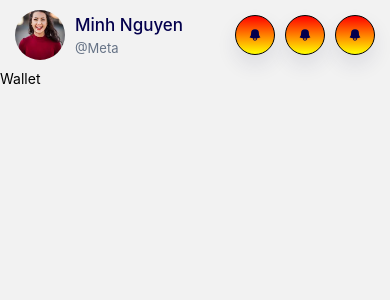
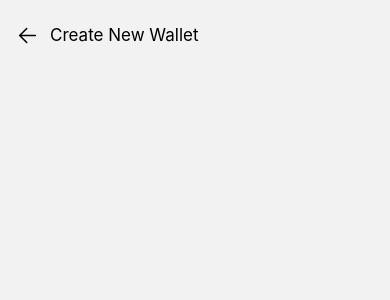
Before and after one commit to NguyenThiTuyetBang/Be-earning, a React Native app: screen /Wallet in a window 390 px wide. Shown: the top 300 px of the page. Built offline with nearby package versions, Linux system fonts and the light colour scheme.

Commit message:
Code words page

```diff
--- a/App.js
+++ b/App.js
@@ -2,8 +2,8 @@ import { useEffect, useState } from "react";
 import data from "./data.json";
 import { createStackNavigator } from "@react-navigation/stack";
 import { NavigationContainer } from "@react-navigation/native";
-import Home from "./screens/Home";
 import Wallet from "./screens/Wallet";
+import Tabs from "./navigation/tabs";
 
 export default function App() {
   const [currentData, setCurrentData] = useState([]);
@@ -33,7 +33,8 @@ export default function App() {
         }}
         initialRouteName={"Home"}
       >
-        <Stack.Screen name="Home" component={Home} />
+        {/* <Stack.Screen name="Home" component={Home} /> */}
+        <Stack.Screen name="Home" component={Tabs} />
         <Stack.Screen name="Wallet" component={Wallet} />
       </Stack.Navigator>
     </NavigationContainer>
--- /dev/null
+++ b/navigation/tabs.js
@@ -0,0 +1,74 @@
+import {
+  createBottomTabNavigator,
+  BottomTabBar,
+} from "@react-navigation/bottom-tabs";
+import Home from "../screens/Home";
+import Svg, { Path } from "react-native-svg";
+
+const Tab = createBottomTabNavigator();
+
+const Tabs = () => {
+  return (
+    <Tab.Navigator
+      tabBarOptions={{
+        showLabel: false,
+        style: {
+          position: "absolute",
+          left: 0,
+          bottom: 0,
+          right: 0,
+          borderTopWidth: 0,
+          backgroundColor: "transparent",
+          elevation: 0,
+        },
+      }}
+    >
+      <Tab.Screen
+        name="Home"
+        component={Home}
+        options={{
+          tabBarIcon: ({ focused }) => (
+            <Svg
+              viewBox="0 0 24 24"
+              stroke-width=".895"
+              aria-hidden="true"
+              class="h-6 w-6"
+              style={{
+                height: 24,
+                width: 24,
+              }}
+            >
+              <Path
+                d="M11.554 4v-.447H8.738a2.553 2.553 0 1 0 0 5.105H11.554V4Z"
+                fill="#DF5A33"
+                stroke="#DF5A33"
+              ></Path>
+              <Path
+                d="M11.554 9.895v-.448H8.738a2.553 2.553 0 0 0 0 5.106H11.554V9.895Z"
+                fill="#985CF7"
+                stroke="#985CF7"
+              ></Path>
+              <Path
+                d="M11.554 15.79v-.448H8.738a2.553 2.553 0 0 0 0 5.105h.132a2.684 2.684 0 0 0 2.684-2.684V15.79Z"
+                fill="#5ECC89"
+                stroke="#5ECC89"
+              ></Path>
+              <Path
+                d="M15.262 9.447a2.553 2.553 0 1 1 0 5.106h-.263a2.553 2.553 0 0 1 0-5.106h.263Z"
+                fill="#57B9F8"
+                stroke="#57B9F8"
+              ></Path>
+              <Path
+                d="M12.446 4v-.447H15.262a2.553 2.553 0 1 1 0 5.105H12.446V4Z"
+                fill="#EE7A69"
+                stroke="#EE7A69"
+              ></Path>
+            </Svg>
+          ),
+          //   tabBarButton: (props) => <TabBarCustomButton {...props} />,
+        }}
+      />
+    </Tab.Navigator>
+  );
+};
+export default Tabs;
--- a/package.json
+++ b/package.json
@@ -11,6 +11,7 @@
     "dev:tailwind": "concurrently \"tailwindcss --input input.css --output tailwind.css --no-autoprefixer --watch\" \"tailwind-rn --watch\""
   },
   "dependencies": {
+    "@react-navigation/bottom-tabs": "^6.4.0",
     "@react-navigation/native": "^6.0.13",
     "@react-navigation/stack": "^6.3.1",
     "expo": "~46.0.13",
--- a/screens/Home.js
+++ b/screens/Home.js
@@ -8,16 +8,16 @@ const Home = ({ navigation }) => {
   return (
     <SafeAreaView>
       <Header />
-      <MyWallet />
-      <Transaction />
-      {/* <Button
+      <Button
         onPress={() => {
           navigation.navigate("Wallet");
         }}
         title="Press Me"
       >
         Button
-      </Button> */}
+      </Button>
+      <MyWallet />
+      <Transaction />
     </SafeAreaView>
   );
 };
--- a/screens/Wallet.js
+++ b/screens/Wallet.js
@@ -1,12 +1,74 @@
-import { SafeAreaView, Text } from "react-native";
-import React from "react";
-import Header from "../components/Header/Header";
+import { SafeAreaView, Text, View, TouchableOpacity } from "react-native";
+import React, { useEffect, useState } from "react";
+import data from "../data.json";
+import Svg, { Path } from "react-native-svg";
 
 const Wallet = ({ navigation }) => {
+  const [currentWord, setCurrentWord] = useState([]);
+  const geMultipleRandom = (array, nums) => {
+    const shuffled = [...array].sort(() => 0.5 - Math.random());
+    let newShuffled = shuffled.slice(0, nums);
+    let newArr = [];
+    let result = newShuffled.map((item, idx) => {
+      return newArr.push({ name: item, index: idx });
+    });
+    setCurrentWord(newArr);
+  };
+  // console.log(currentWord);
+
+  useEffect(() => {
+    geMultipleRandom(data, 24);
+  }, []);
   return (
-    <SafeAreaView>
-      <Header />
-      <Text>Wallet</Text>
+    <SafeAreaView
+      style={{
+        width: "100%",
+        height: "100%",
+      }}
+    >
+      <View
+        style={{
+          width: "100%",
+          height: 70,
+          paddingHorizontal: 15,
+          flex: 1,
+          justifyContent: "flex-start",
+          alignItems: "center",
+          maxHeight: 70,
+          flexDirection: "row",
+        }}
+      >
+        <View>
+          <TouchableOpacity onPress={() => navigation.goBack()}>
+            <Svg
+              xmlns="http://www.w3.org/2000/svg"
+              fill="none"
+              viewBox="0 0 24 24"
+              strokeWidth={1.5}
+              stroke="currentColor"
+              className="w-6 h-6"
+              style={{ height: 25, width: 25, color: "black" }}
+            >
+              <Path
+                strokeLinecap="round"
+                strokeLinejoin="round"
+                d="M19.5 12h-15m0 0l6.75 6.75M4.5 12l6.75-6.75"
+              />
+            </Svg>
+          </TouchableOpacity>
+        </View>
+        <View>
+          <Text
+            style={{
+              fontSize: "17px",
+              fontWeigt: "700",
+              marginLeft: 10,
+            }}
+          >
+            Create New Wallet
+          </Text>
+        </View>
+      </View>
     </SafeAreaView>
   );
 };
```
Also changed, not shown: components/Words/Words.js (added, +10 -0 lines), 2 other files (tests, documents, lock files or other folders).
